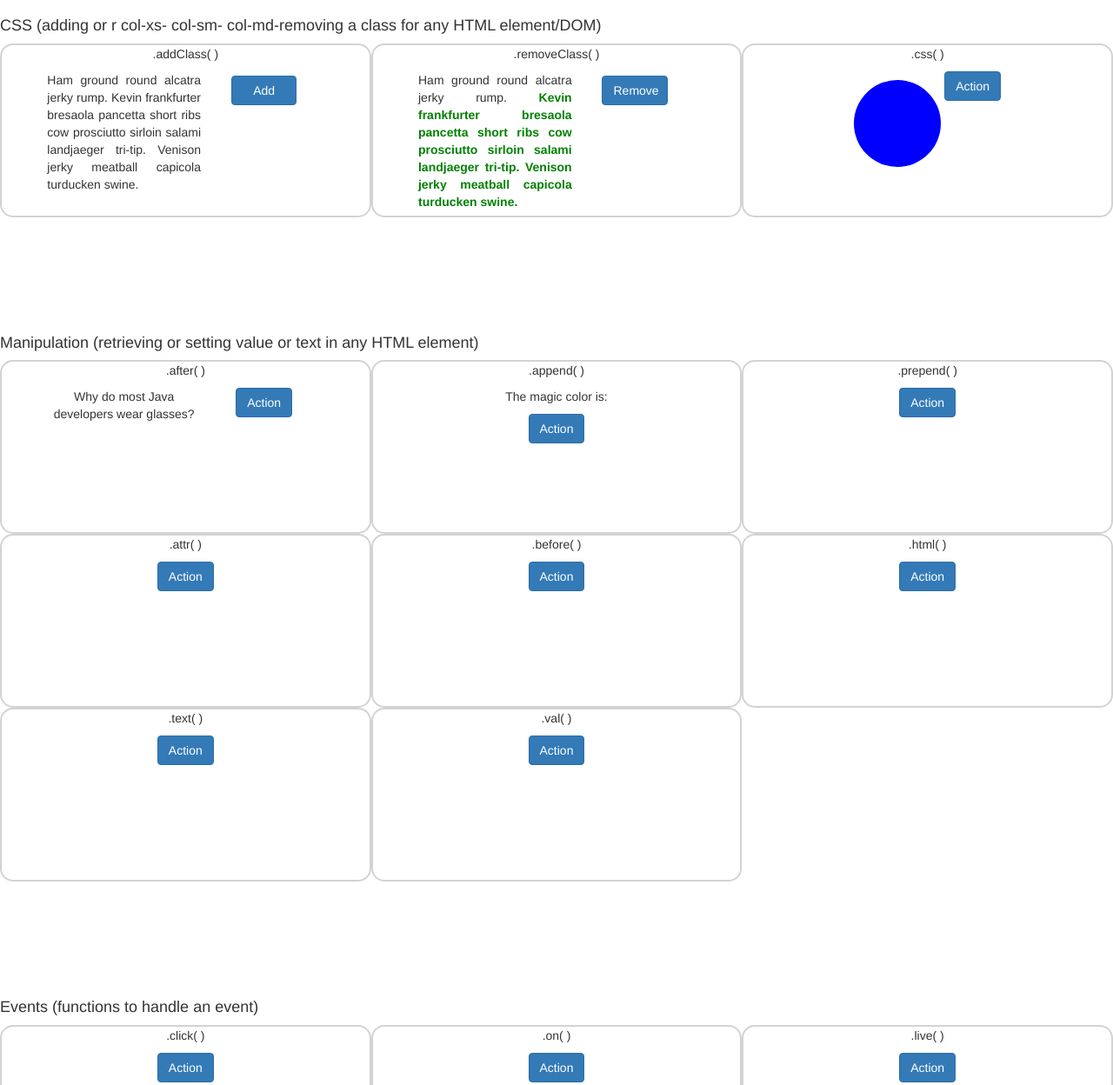
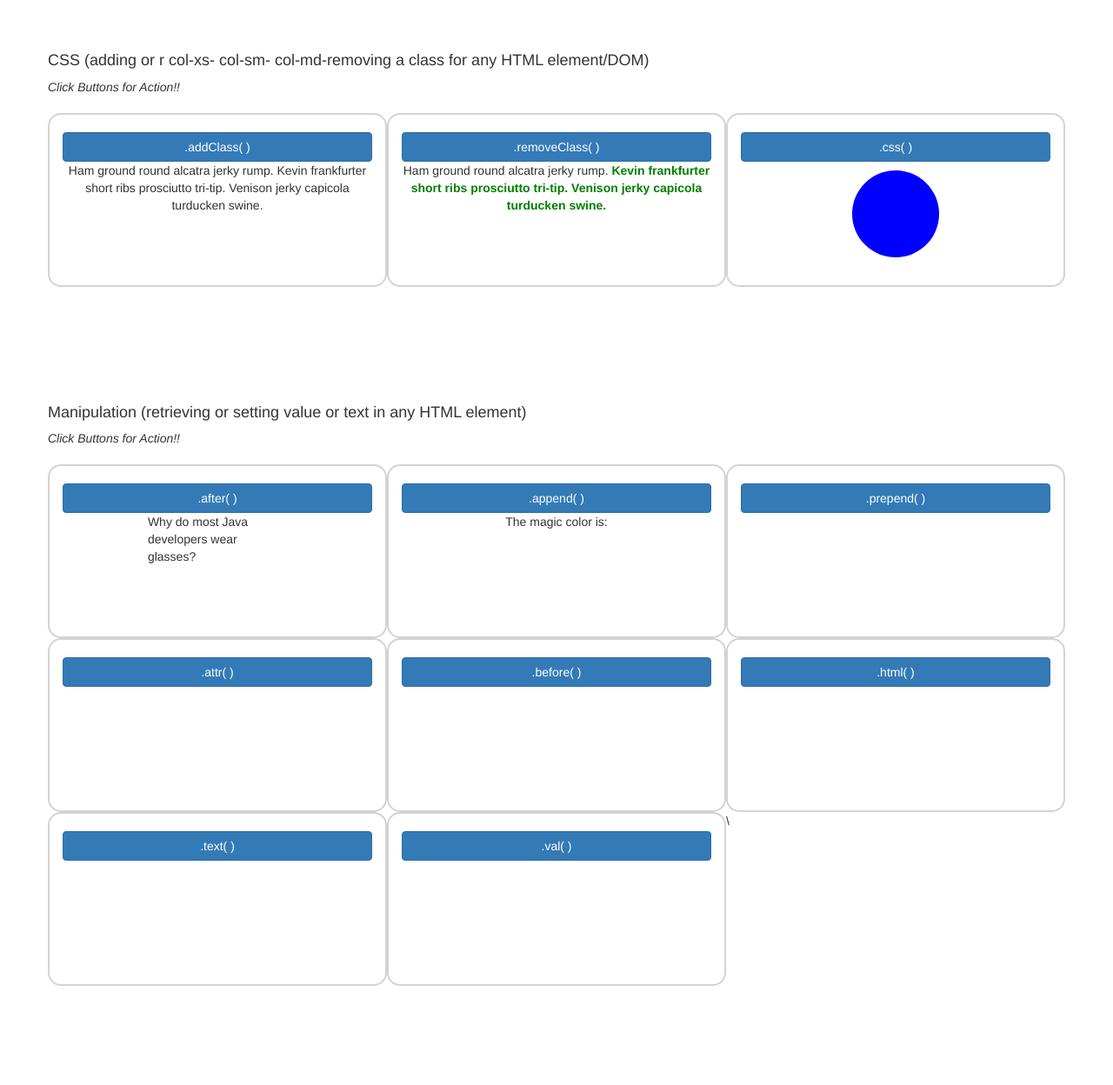
Before and after one commit to ntxtthomas/jquery_functions, a plain HTML site: page index.html in a window 1280 px wide. Shown: the part 680-1928 px from the top of the page at 87% size. Drawn offline with nearby package versions, Linux system fonts and the light colour scheme.

Commit message:
cleaned up layout

```diff
--- a/css/style.css
+++ b/css/style.css
@@ -5,11 +5,16 @@
 #effects, #css, #manipulation, #events {
 	margin-top: 125px;
 }
+.clickMe{font-style: italic;}
 .api {
 	border: 2px solid lightgrey;
 	border-radius: 1.5rem;
 	text-align: center;
 	height: 20rem;
+}
+.btn-primary {
+	width: 100%;
+	margin: 2rem auto;
 }
 .dance {
 	width: 15%;
@@ -59,16 +64,9 @@
 	display: inline-block;
 	vertical-align: top;
 }
-.baco, .wacko {
+.baco {
 	width: 45%;
 	text-align: justify;
-	display: inline-block;
-	vertical-align: top;
-}
-.wackoBox, #after {
-	width: 35%;
-	height: 125px;
-	padding: 0 auto;
 	display: inline-block;
 	vertical-align: top;
 }
@@ -89,15 +87,9 @@
 	display: inline-block;
 	vertical-align: top;
 }
-.question{
+.question, .answer {
 	width: 45%;
-	height: 30%;
-	display: inline-block;
-	vertical-align: top;
-}
-.answer {
-	width: 45%;
-	height: 30%;
+	text-align: left;
 	display: inline-block;
 	vertical-align: top;
 }
--- a/index.html
+++ b/index.html
@@ -7,11 +7,11 @@
 	<meta name="viewport" content="width=device-width, initial-scale=1">
 	<title>jQuery Functions</title>
 	<script src="https://use.fontawesome.com/19199cf98b.js"></script>
+	<link rel="stylesheet" href="css/style.css">
+	<script src="js/app.js"></script>
   	<link rel="stylesheet" href="http://maxcdn.bootstrapcdn.com/bootstrap/3.3.6/css/bootstrap.min.css">
   	<script src="http://maxcdn.bootstrapcdn.com/bootstrap/3.3.6/js/bootstrap.min.js"></script>
   	<script src="https://ajax.googleapis.com/ajax/libs/jquery/1.12.4/jquery.min.js"></script>
-	<link rel="stylesheet" href="css/style.css">
-	<script src="js/app.js"></script>
 </head>
 <body>
 	<div class="navbar navbar-inverse navbar-fixed-top">
@@ -39,33 +39,33 @@
 	</div><!--end of navbar div-->
 
 
-	<div class="container-fluid">
-		<div class="jq row" id="effects">
+	<div class="container">
+		<div class="row" id="effects">
 		<h4>Effects (functions to do some cool animation effects)</h4>
-			<div class="api show col-xs-4 col-sm-4 col-md-4">
-				<p>.show( )</p>
-				<button class="btn btn-primary" type="button">Action</button>
+		<div class="clickMe">Click Buttons for Action!!</div>
+		<br>
+
+			<div class="api col-xs-4 col-sm-4 col-md-4">
+				<button class="btn btn-primary" type="button">.show( )</button>
 			</div>
-			<div class="api toggle col-xs-4 col-sm-4 col-md-4">
-				<p>.toggle( )</p>
-				<button class="btn btn-primary" type="button">Action</button>
+
+			<div class="api col-xs-4 col-sm-4 col-md-4">
+				<button class="btn btn-primary" type="button">.toggle( )</button>
 			</div>
-			<div class="api slideDown col-xs-4 col-sm-4 col-md-4">
-				<p>.slideDown( )</p>
-				<button class="btn btn-primary" type="button">Action</button>
+
+			<div class="api col-xs-4 col-sm-4 col-md-4">
+				<button class="btn btn-primary" type="button">.slideDown( )</button>
 			</div>
+
 			<div class="api col-xs-4 col-sm-4 col-md-4">
-				<p>.slideToggle( )</p>
-				<p>example: $('.dancer').slideToggle( );</p>
+				<button class="btn btn-primary" id="dancer" type="button">.slideToggle( )</button>
 				<img class="dance" src="img/dance.gif" alt="dance">
-				<button class="btn btn-primary" id="dancer" type="button">Action</button>
 			</div>
 			<div class="api col-xs-4 col-sm-4 col-md-4">
 				<p>.fadeIn( ) / .fadeOut( )</p>
-				<p>example: $(".horse").fadeIn("slow"); / $(".horse").fadeOut("slow")</p>
 				<img src="img/horse_races.gif" alt="horse" class="horse">
+				<button class="btn btn-danger" id="out" type="button">Out</button>
 				<button class="btn btn-success" id="in" type="button">In</button>
-				<button class="btn btn-danger" id="out" type="button">Out</button>
 			</div>
 			<div class="api col-xs-4 col-sm-4 col-md-4">
 				<p>.slideUp( ) / .slideDown( )</p>
@@ -79,89 +79,94 @@
 
 
 
-		<div class="jq row" id="css">
+		<div class="row" id="css">
 		<h4>CSS (adding or r col-xs- col-sm- col-md-removing a class for any HTML element/DOM)</h4>
-			<div class="api addClass col-xs-4 col-sm-4 col-md-4">
-				<p>.addClass( )</p>
-				<p class="wacko">Ham ground round alcatra jerky rump. <span class="bacon">Kevin frankfurter bresaola pancetta short ribs cow prosciutto sirloin salami landjaeger tri-tip. Venison jerky meatball capicola turducken swine.</span></p>
-				<div class="wackoBox">
-					<button class="btn btn-primary" type="button" id="bacon">Add</button>
-				</div>
+		<div class="clickMe">Click Buttons for Action!!</div>
+		<br>
+			<div class="api col-xs-4 col-sm-4 col-md-4">
+				<button class="btn btn-primary" type="button" id="addClass">.addClass( )</button>
+				<p>Ham ground round alcatra jerky rump. <span class="bacon">Kevin frankfurter short ribs prosciutto tri-tip. Venison jerky capicola turducken swine.</span></p>
 			</div>
-			<div class="api col-xs-4 col-sm-4 col-md-4">
-				<p>.removeClass( )</p>
-				<p class="baco">Ham ground round alcatra jerky rump. <span class="ham">Kevin frankfurter bresaola pancetta short ribs cow prosciutto sirloin salami landjaeger tri-tip. Venison jerky meatball capicola turducken swine.</span></p>
-				<div class="bacBox">
-					<button class="btn btn-primary" type="button" id="ham">Remove</button>
-				</div>
-			</div>
-			<div class="api css col-xs-4 col-sm-4 col-md-4">
-				<p>.css( )</p>
-				<div class="round"></div>
-				<button class="btn btn-primary" type="button" id="change">Action</button>
-			</div>
-		</div>
 
 
-		<div class="jq row" id="manipulation">
+			<div class="api col-xs-4 col-sm-4 col-md-4">
+				<button class="btn btn-primary" type="button" id="removeClass">.removeClass( )</button>
+				<p>Ham ground round alcatra jerky rump. <span class="ham">Kevin frankfurter short ribs prosciutto tri-tip. Venison jerky capicola turducken swine.</span></p>
+			</div>
+
+			<div class="api col-xs-4 col-sm-4 col-md-4">
+				<button class="btn btn-primary" type="button" id="change">.css( )</button>
+				<div class="round"></div>
+			</div>
+
+		</div><!--end of #css div-->
+
+
+		<div class="row" id="manipulation">
 		<h4>Manipulation (retrieving or setting value or text in any HTML element)</h4>
-			<div class="api after col-xs-4 col-sm-4 col-md-4">
-				<p>.after( )</p>
+		<div class="clickMe">Click Buttons for Action!!</div>
+		<br>
+
+			<div class="api col-xs-4 col-sm-4 col-md-4">
+				<button class="btn btn-primary" type="button" id="after">.after( )</button>
 				<p class="question">Why do most Java developers wear glasses?</p>
-				<div id="after">
-					<button class="btn btn-primary" type="button">Action</button>
-				</div>
 			</div>
-			<div class="api append col-xs-4 col-sm-4 col-md-4">
-				<p>.append( )</p>
+
+
+			<div class="api col-xs-4 col-sm-4 col-md-4">
+				<button class="btn btn-primary" type="button" id="append">.append( )</button>
 				<p class="magic">The magic color is:</p>
-				<button class="btn btn-primary" type="button" id="append">Action</button>
 			</div>
-			<div class="api prepend col-xs-4 col-sm-4 col-md-4">
-				<p>.prepend( )</p>
-				<button class="btn btn-primary" type="button">Action</button>
+
+
+			<div class="api col-xs-4 col-sm-4 col-md-4">
+				<button class="btn btn-primary" type="button" id="prepend">.prepend( )</button>
 			</div>
-			<div class="api attr col-xs-4 col-sm-4 col-md-4">
-				<p>.attr( )</p>
-				<button class="btn btn-primary" type="button">Action</button>
+
+
+			<div class="api col-xs-4 col-sm-4 col-md-4">
+				<button class="btn btn-primary" type="button" id="attr">.attr( )</button>
 			</div>
-			<div class="api before col-xs-4 col-sm-4 col-md-4">
-				<p>.before( )</p>
-				<button class="btn btn-primary" type="button">Action</button>
+
+			<div class="api col-xs-4 col-sm-4 col-md-4">
+				<button class="btn btn-primary" type="button" id="before">.before( )</button>
 			</div>
-			<div class="api html col-xs-4 col-sm-4 col-md-4">
-				<p>.html( )</p>
-				<button class="btn btn-primary" type="button">Action</button>
+
+			<div class="api col-xs-4 col-sm-4 col-md-4">
+				<button class="btn btn-primary" type="button" id="html">.html( )</button>
 			</div>
-			<div class="api text col-xs-4 col-sm-4 col-md-4">
-				<p>.text( )</p>
-				<button class="btn btn-primary" type="button">Action</button>
+
+			<div class="api col-xs-4 col-sm-4 col-md-4">
+				<button class="btn btn-primary" type="button" id="text">.text( )</button>
 			</div>
-			<div class="api val col-xs-4 col-sm-4 col-md-4">
-				<p>.val( )</p>
-				<button class="btn btn-primary" type="button">Action</button>
+			\
+			<div class="api col-xs-4 col-sm-4 col-md-4">
+				<button class="btn btn-primary" type="button" id="val">.val( )</button>
 			</div>
-		</div>
+
+		</div><!--end #manipulation div-->
 
 
 		<div class="jq row" id="events">
 		<h4>Events (functions to handle an event)</h4>
-			<div class="api click col-xs-4 col-sm-4 col-md-4">
-				<p>.click( )</p>
-				<button class="btn btn-primary" type="button">Action</button>
+		<div class="clickMe">Click Buttons for Action!!</div>
+		<br>
+			<div class="api col-xs-4 col-sm-4 col-md-4">
+				<button class="btn btn-primary" type="button" id="click">.click( )</button>
 			</div>
-			<div class="api on col-xs-4 col-sm-4 col-md-4">
-				<p>.on( )</p>
-				<button class="btn btn-primary" type="button">Action</button>
+
+			<div class="api col-xs-4 col-sm-4 col-md-4">
+				<button class="btn btn-primary" type="button" id="on">.on( )</button>
 			</div>
-			<div class="api live col-xs-4 col-sm-4 col-md-4">
-				<p>.live( )</p>
-				<button class="btn btn-primary" type="button">Action</button>
+
+			<div class="api col-xs-4 col-sm-4 col-md-4">
+				<button class="btn btn-primary" type="button" id="live">.live( )</button>
 			</div>
-			<div class="api hover col-xs-4 col-sm-4 col-md-4">
-				<p>.hover( )</p>
-				<button class="btn btn-primary" type="button">Action</button>
+
+			<div class="api col-xs-4 col-sm-4 col-md-4">
+				<button class="btn btn-primary" type="button" id="hover">.hover( )</button>
 			</div>
+
 		</div>
 
 	</div><!--end of container-fluid div-->
--- a/js/app.js
+++ b/js/app.js
@@ -34,7 +34,15 @@ $(document).ready(function(){
 		})
 	})
 	$("#after").click(function(){
-		$(".question").after("<p class='answer'>Because most don't C#</p>");
+		$(".question").after("<p class='answer'>Because most don't C#</p>").animate({
+		    width: [ "toggle", "swing" ],
+		    height: [ "toggle", "swing" ],
+		    opacity: "toggle"
+		  }, 5000, "linear", function() {
+		    $( this ).after( "<div>Because most don't C#!!</div>" );
+
+		  });
+
 	})
 	$("#append").click(function(){
 		$(".magic").append("BLUE").css("color", "blue");
```
